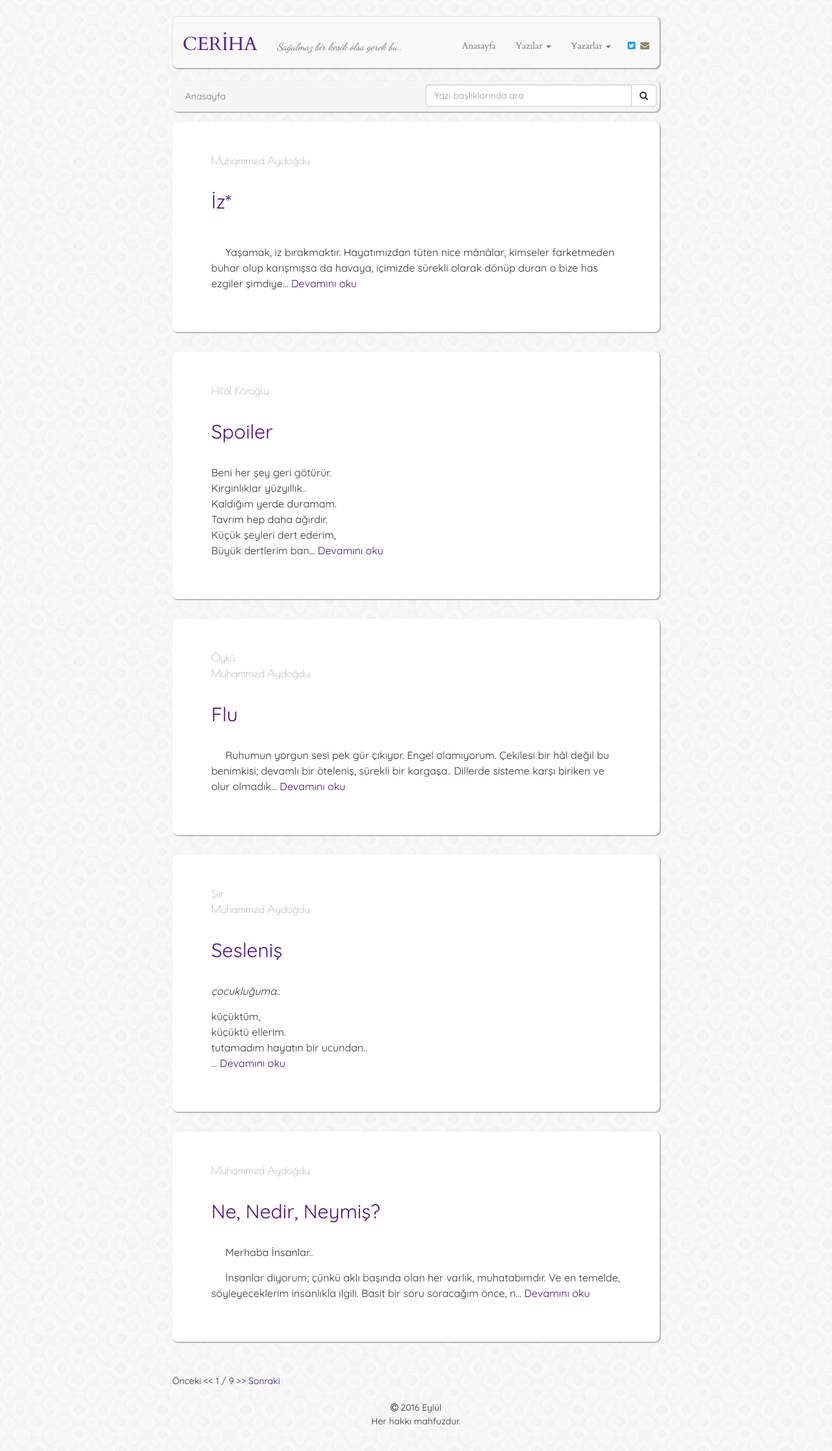
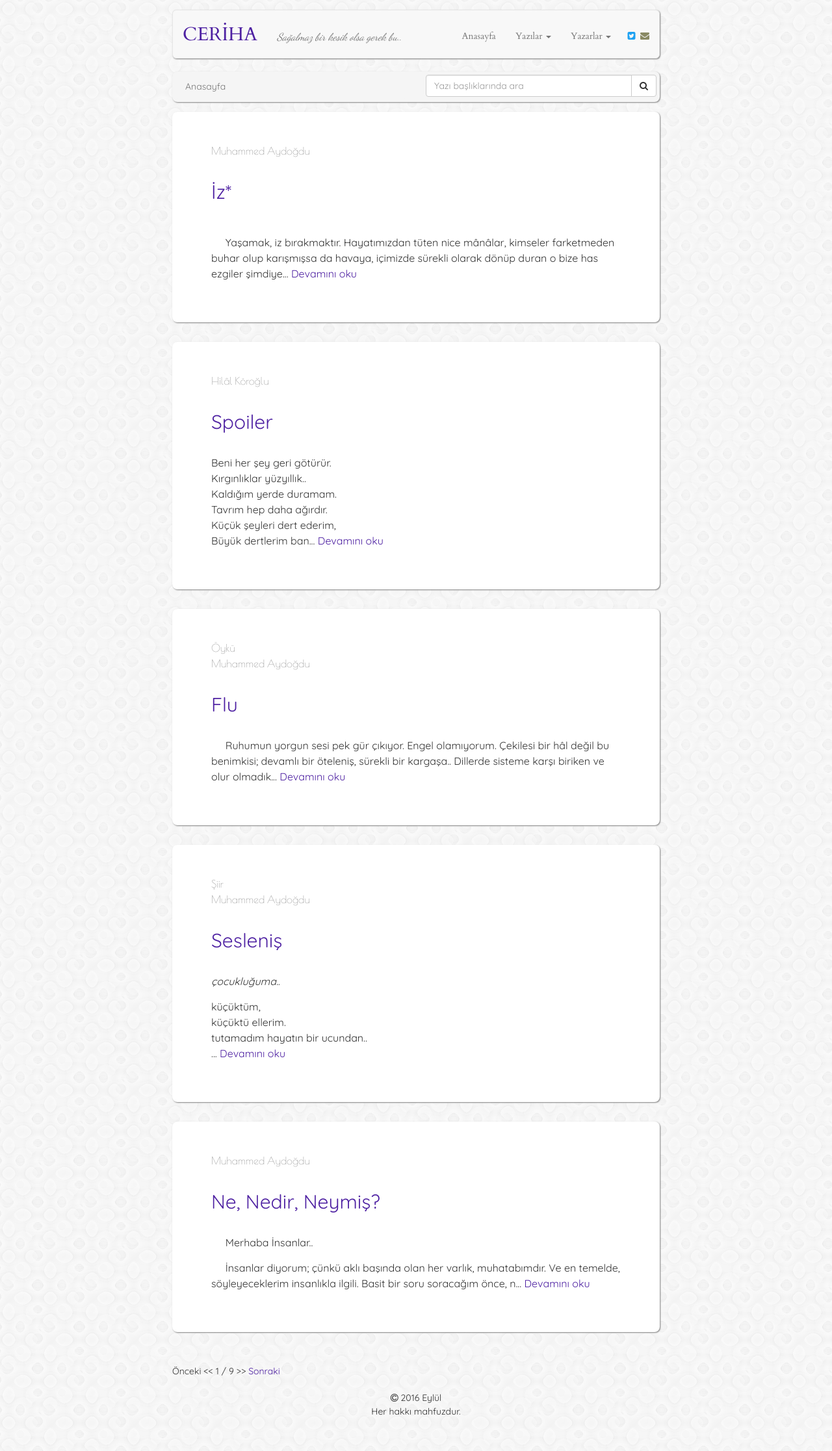
Before and after one commit to muhammedaydogdu/muhammedaydogdu.github.io, a Jekyll site: the page built from index.html, in a window 1280 px wide. Shown: the whole page at 65% size. Built offline with Jekyll 4.4.1, drawn with Linux system fonts in a browser that asks for light colours; some web fonts are replaced; the list of posts is cut into pages by our own code.

Commit message:
Update style.css

```diff
--- a/css/style.css
+++ b/css/style.css
@@ -19,7 +19,7 @@ body {
 }
 
 a {
-  color: #490F8B;
+  color: #4E21A2;
 }
 
 a:hover {
@@ -36,11 +36,11 @@ h2 {
 }
 
 .container .navbar {
-  margin-top: 25px;
+  margin-top: 15px;
   font-family: "Cardo", "Times New Roman", serif;
-  padding: 15px 0 5px 0;
+  padding: 10px 0 5px 0;
   box-shadow: 1px 1px 2px grey;
-  border-radius: 8px;
+  border-radius: 6px;
 }
 
 .navbar .navbar-brand {
```
